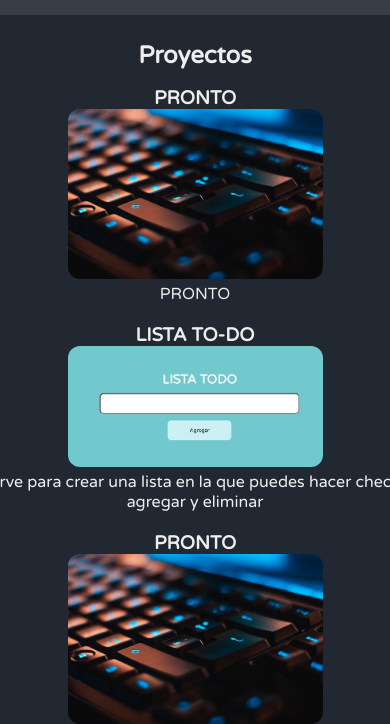
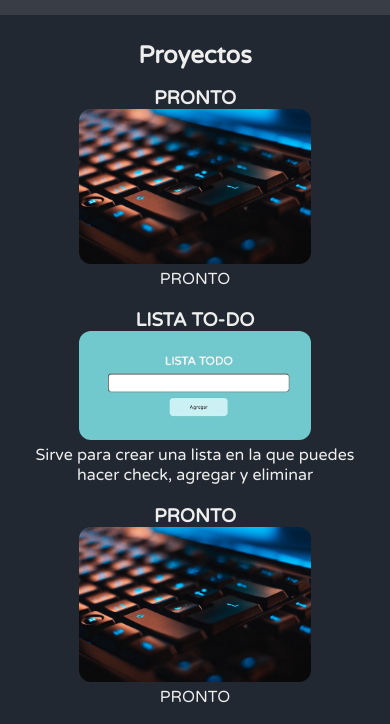
Before and after one commit to DiegoRamirezHenriquez/DiegoRamirez, a plain HTML site: page index.html in a window 390 px wide. Shown: the part 2911-3635 px from the top of the page. Drawn offline with nearby package versions, Linux system fonts and the light colour scheme; a web font is replaced by a local one.

Commit message:
ultimos ajustes

```diff
--- a/css/styles.css
+++ b/css/styles.css
@@ -158,7 +158,6 @@ ul{
 .proyecto a img{
     border-radius: 12px;
     width: 100%;
-    transition: width .7s;
 }
 
 
@@ -223,10 +222,8 @@ ul{
     }
     .contenedor-proyectos{
         display: flex;
-        flex-direction: column;
-        flex-wrap: nowrap;
+        flex-wrap: wrap;
         align-items: center;
-
     }
     a{
         font-size: x-small;
@@ -236,11 +233,9 @@ ul{
         margin: 10px;
     }
     .proyecto a img{
-        width: 60%;
+        width: 70%;
     }
-    .proyecto a img:hover{
-        width: 20rem;
-    }
+
 
     .conocimiento img{
         width: 50%;
```
